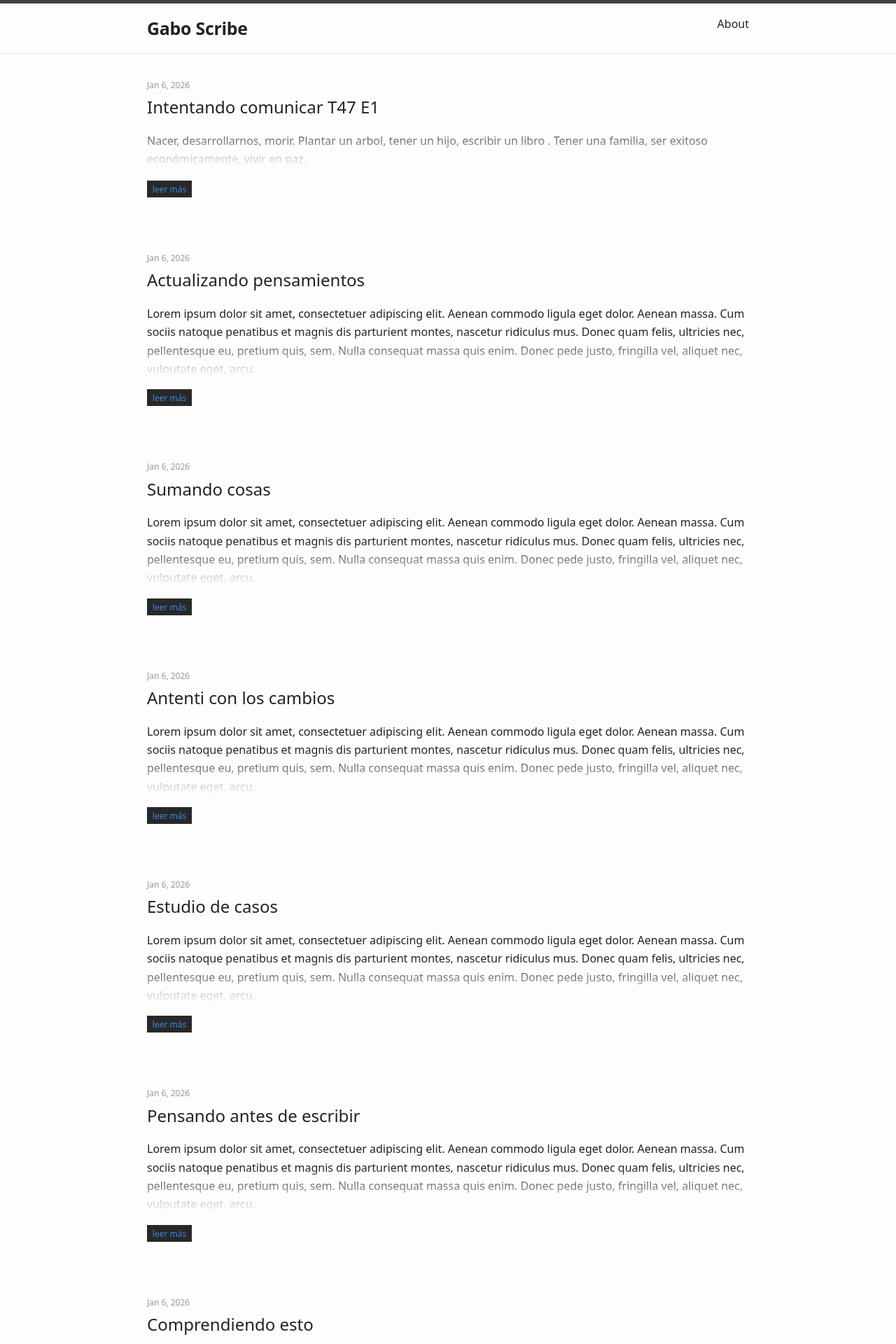
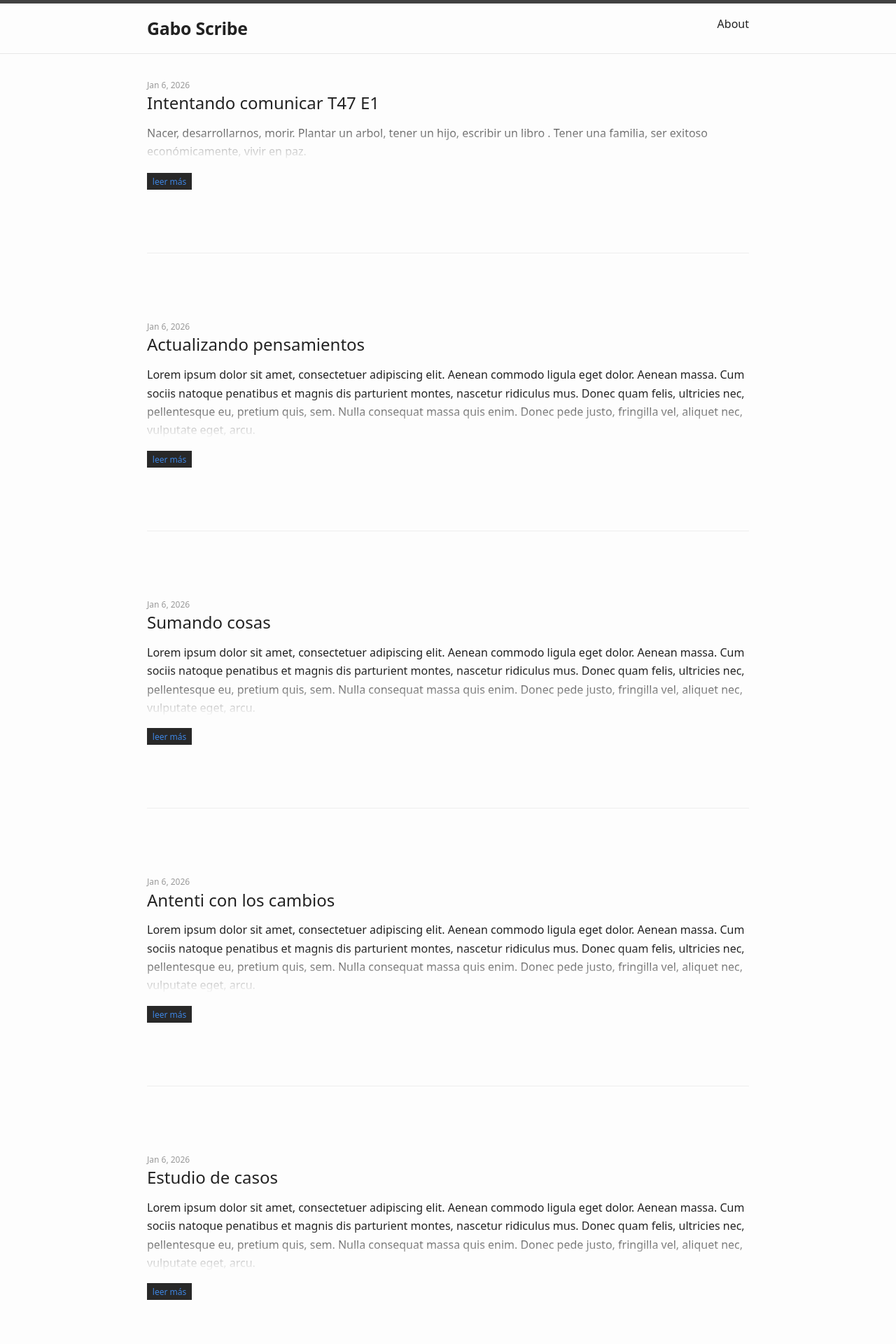
Before and after one commit to gsplay/blog, a Jekyll site: the page built from index.markdown, in a window 1280 px wide. Shown: the top 1920 px of the page at 70% size. Built offline with Jekyll 4.4.1, drawn with Linux system fonts in a browser that asks for light colours.

Commit message:
primer cambio de css

```diff
--- a/_sass/minima/_layout.scss
+++ b/_sass/minima/_layout.scss
@@ -217,6 +217,11 @@
 .post-link:hover {
   text-decoration: underline;
 }
+.post-link {
+  line-height: 1.2;
+  margin-bottom: 0.4rem;
+}
+
 
 
 
@@ -268,8 +273,11 @@
 }
 
 .post-list > li {
-  margin-bottom: $spacing-unit * 2.4;
+  margin-bottom: $spacing-unit * 3;
+  padding-bottom: $spacing-unit * 3;
+  border-bottom: 1px solid rgba(0,0,0,0.06);
 }
+
 
 
 .post-list li p {
```
